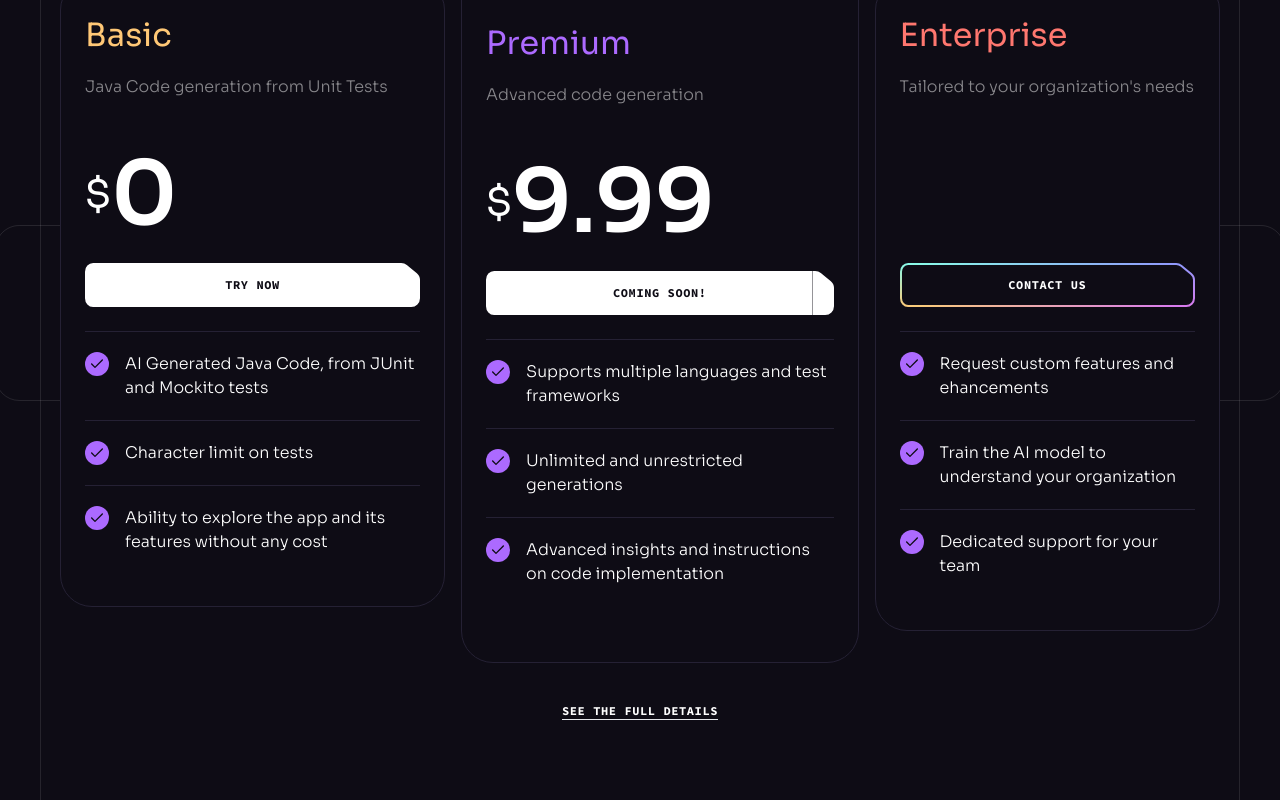
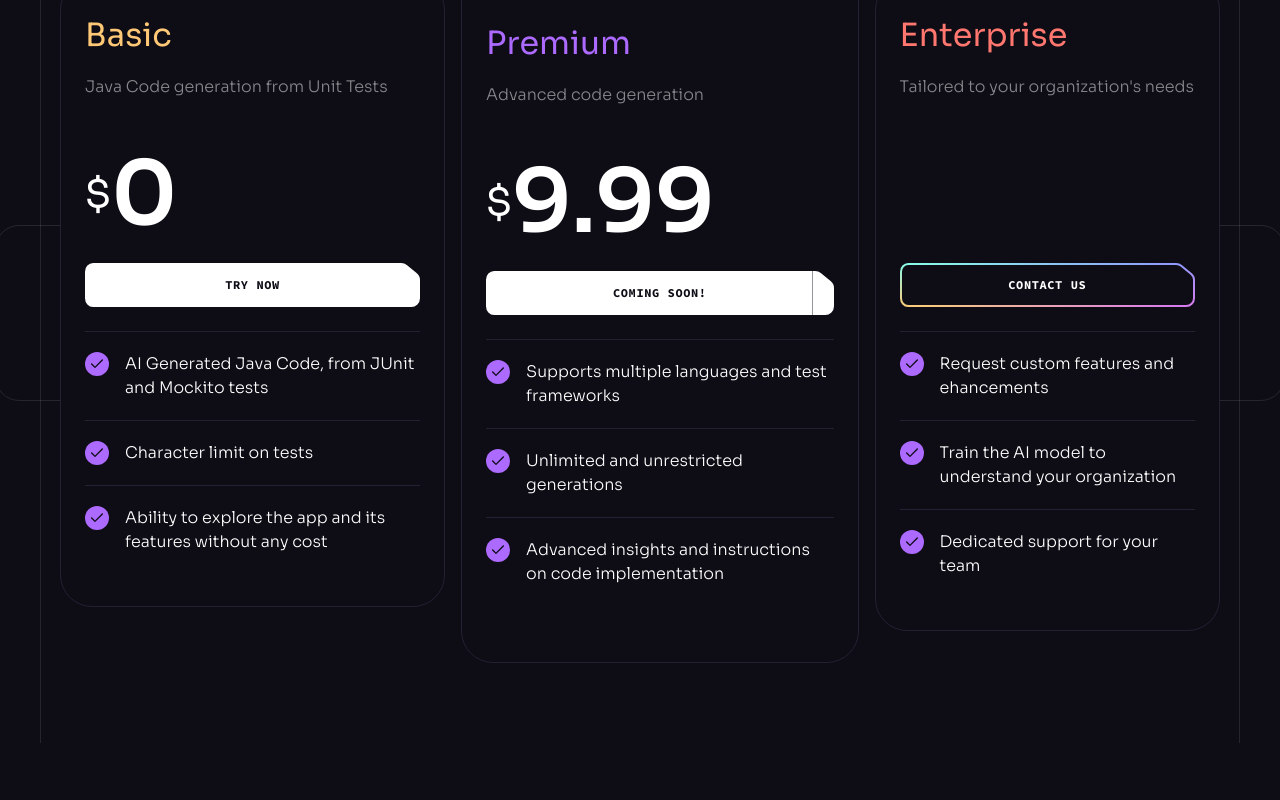
Before and after one commit to alexbradau/test-dd-ai-app, a React (Vite) app: page / in a window 1280 px wide. Shown: the part 3284-4084 px from the top of the page. After the commit the page ends 4027 px from the top, so only its background shows below. Built offline with nearby package versions, Linux system fonts and the light colour scheme.

Commit message:
removed link

```diff
--- a/src/components/Pricing.jsx
+++ b/src/components/Pricing.jsx
@@ -19,15 +19,6 @@ const Pricing = () => {
           <LeftLine />
           <RightLine />
         </div>
-
-        <div className="flex justify-center mt-10">
-          <a
-            className="text-xs font-code font-bold tracking-wider uppercase border-b"
-            href="/pricing"
-          >
-            See the full details
-          </a>
-        </div>
       </div>
     </Section>
   );
```
